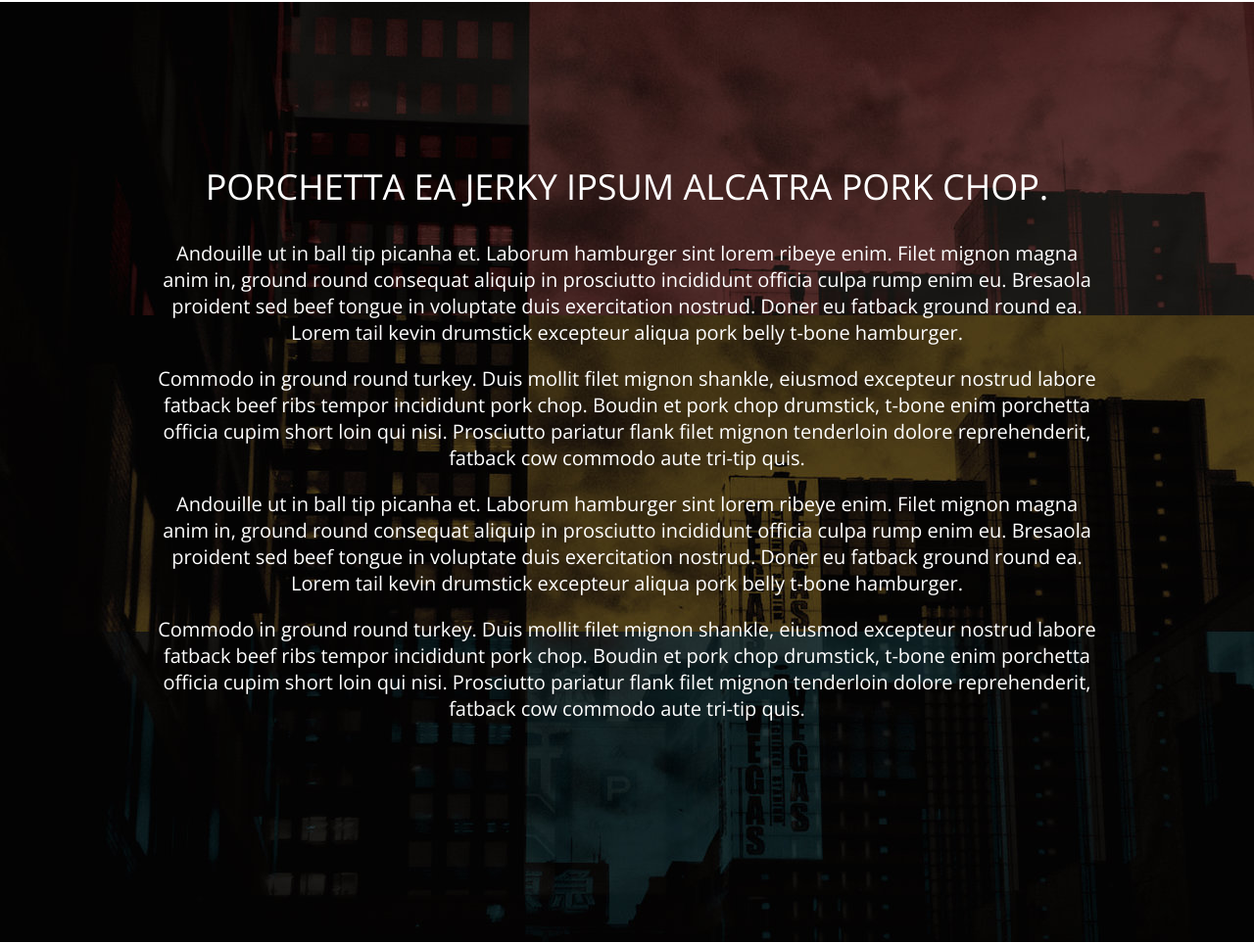
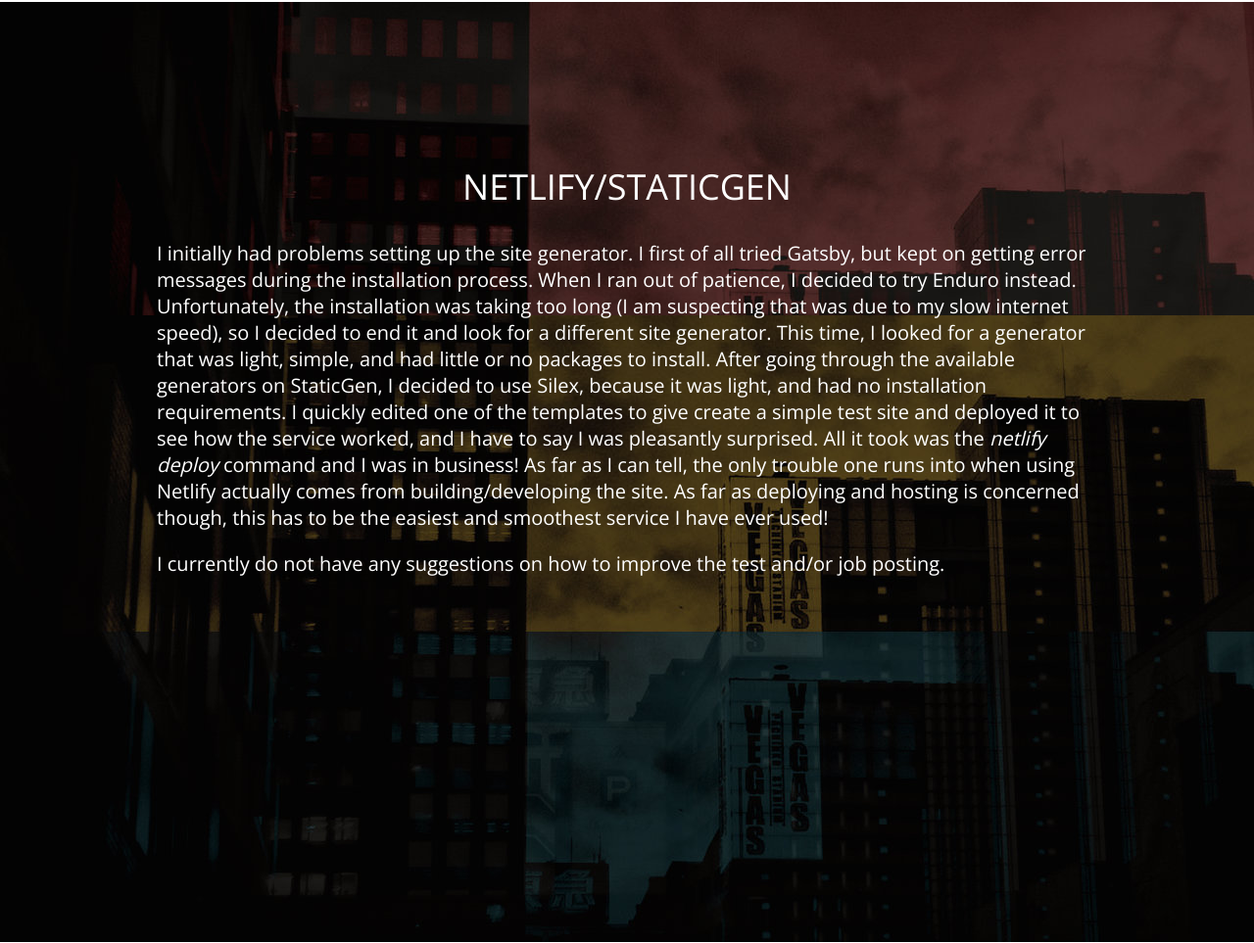
Before and after one commit to oiclid1/netlify, a plain HTML site: page index.html in a window 1280 px wide. Shown: the part 1691-2654 px from the top of the page at 98% size. Drawn offline with nearby package versions, Linux system fonts and the light colour scheme; a script that the page names is missing.

Commit message:
second commit

```diff
--- a/index.html
+++ b/index.html
@@ -173,18 +173,17 @@
         <div data-silex-type="container" class="editable-style silex-element-content website-width silex-id-1489143411591-4 silex-container-content container-element prevent-draggable" data-silex-id="silex-id-1489143411591-4">
             <div data-silex-id="silex-id-1440800016088-6" class="editable-style silex-id-1440800016088-6 text-element middle-text" data-silex-type="text">
                 <div class="silex-element-content normal">
-                    <h2 style="text-align: center;" class="heading2">Porchetta ea jerky ipsum alcatra pork chop. <br></h2>
-                    <p style="text-align: center;" class="normal">Andouille ut in ball tip picanha et. Laborum hamburger sint lorem ribeye enim. Filet mignon magna anim in, ground round consequat aliquip in prosciutto incididunt officia culpa rump enim eu. Bresaola proident sed beef tongue in voluptate
-                        duis exercitation nostrud. Doner eu fatback ground round ea. Lorem tail kevin drumstick excepteur aliqua pork belly t-bone hamburger.</p>
+                    <h2 style="text-align: center;" class="heading2">Netlify/Staticgen <br></h2>
+                    <p  class="normal">I initially had problems setting up the site generator. I first of all tried Gatsby, but kept on getting
+                    error messages during the installation process. When I ran out of patience, I decided to try Enduro instead. Unfortunately, the installation was taking too
+                  long (I am suspecting that was due to my slow internet speed), so I decided to end it and look for a different site generator. This time, I looked for a generator
+                that was light, simple, and had little or no packages to install. After going through the available generators on <a href="staticgen.com">StaticGen</a>, I decided to use <a href="www.silex,me">Silex</a>,
+                 because it was light, and had no installation requirements. I quickly edited one of the templates to give create a simple test site and deployed it to see how the service worked, and I have to say I was
+               pleasantly surprised. All it took was the <em>netlify deploy</em> command and I was in business! As far as I can tell, the only trouble one runs into when using Netlify actually comes from building/developing the site.
+             As far as deploying and hosting is concerned though, this has to be the easiest and smoothest service I have ever used!</p>
                     <p style="text-align: center;" class="normal"></p>
-                    <p style="text-align: center;" class="normal">Commodo in ground round turkey. Duis mollit filet mignon shankle, eiusmod excepteur nostrud labore fatback beef ribs tempor incididunt pork chop. Boudin et pork chop drumstick, t-bone enim porchetta officia cupim short loin qui nisi.
-                        Prosciutto pariatur flank filet mignon tenderloin dolore reprehenderit, fatback cow commodo aute tri-tip quis.</p>
-                    <p style="text-align: center;" class="normal">Andouille ut in ball tip picanha et. Laborum hamburger sint lorem ribeye enim. Filet mignon magna anim in, ground round consequat aliquip in prosciutto incididunt officia culpa rump enim eu. Bresaola proident sed beef tongue in voluptate
-                        duis exercitation nostrud. Doner eu fatback ground round ea. Lorem tail kevin drumstick excepteur aliqua pork belly t-bone hamburger.
-                    </p>
-                    <p style="text-align: center;" class="normal">Commodo in ground round turkey. Duis mollit filet mignon shankle, eiusmod excepteur nostrud labore fatback beef ribs tempor incididunt pork chop. Boudin et pork chop drumstick, t-bone enim porchetta officia cupim short loin qui nisi.
-                        Prosciutto pariatur flank filet mignon tenderloin dolore reprehenderit, fatback cow commodo aute tri-tip quis.</p>
-                    <p class="normal" style="text-align: center;"></p>
+                    <p class="normal">I currently do not have any suggestions on how to improve the test and/or job posting.</p>
+
                 </div>
             </div>
         </div>
```
